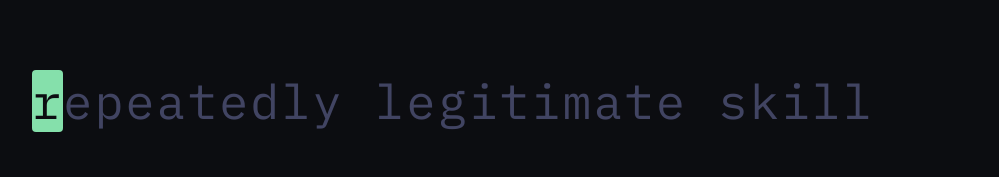
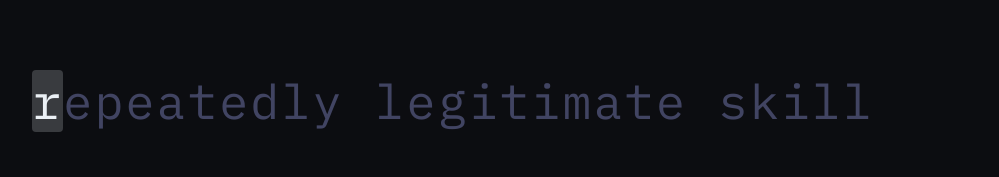
Before and after one commit to axelvc/typing_test, a React (Vite) app: page / in a window 1280 px wide. Shown: the part 149-326 px from the top of the page, without its empty margins (140-1139 px from the left). Built offline with nearby package versions, Linux system fonts and the light colour scheme.

Commit message:
:sparkles:  add smooth caret

```diff
--- a/src/components/Challenge/Challenge.style.tsx
+++ b/src/components/Challenge/Challenge.style.tsx
@@ -39,6 +39,21 @@ export const Instructions = styled.p<TextBoxProps>`
   filter: ${p => p.textFocused && 'opacity(0)'};
 `
 
+export const Caret = styled.div`
+  position: absolute;
+  top: 0;
+  left: 0;
+  background: var(--color-fg);
+  border-radius: var(--rounded);
+  font-size: 3rem;
+  transition: 100ms ease-out;
+  opacity: 0.2;
+
+  &::before {
+    content: '\\00a0';
+  }
+`
+
 export const Text = styled.p<TextBoxProps>`
   --lines-to-shown: 3;
   --font-size: 3rem;
@@ -61,7 +76,7 @@ export const Text = styled.p<TextBoxProps>`
 export type CharType = 'current' | 'correct' | 'incorrect' | 'fixed' | 'missed' | 'extra' | null | undefined
 
 const charColors: Record<Exclude<CharType, 'missed' | null | undefined>, string> = {
-  current: 'var(--color-bg)',
+  current: 'var(--color-fg)',
   correct: 'var(--color-main)',
   incorrect: 'var(--color-error)',
   fixed: 'var(--color-fixed)',
@@ -70,6 +85,7 @@ const charColors: Record<Exclude<CharType, 'missed' | null | undefined>, string>
 
 export const Char = styled.span<{ type?: CharType }>`
   color: ${p => p.type && p.type !== 'missed' && charColors[p.type]};
+  transition: ${p => p.type === 'current' && '50ms color 50ms ease-out'};
   white-space: pre-wrap;
 
   ${p =>
@@ -80,13 +96,6 @@ export const Char = styled.span<{ type?: CharType }>`
 
       --selection-decoration: var(--color-error);
     `};
-
-  ${p =>
-    p.type === 'current' &&
-    css`
-      background: var(--color-main);
-      border-radius: var(--rounded);
-    `}
 
   ${p =>
     p.type === 'extra' &&
--- a/src/components/Challenge/Challenge.tsx
+++ b/src/components/Challenge/Challenge.tsx
@@ -15,6 +15,8 @@ function getHumanTime(time: number): string {
 
   return `${pad(mins)}:${pad(secs)}`
 }
+
+let caretTop: number = 0
 
 export default function Challenge() {
   /* -------------------------------- caps lock ------------------------------- */
@@ -148,10 +150,30 @@ export default function Challenge() {
       )
     }
 
-    chars.push({ char: ' ', type: wi === inputIdx && currentInput.length >= word.length ? 'current' : null })
+    chars.push({ char: ' ', type: null })
 
     return chars
   }
+
+  /* ---------------------------------- caret --------------------------------- */
+  const caretBox = useRef<HTMLDivElement>(null)
+
+  useEffect(() => {
+    const caret = caretBox.current!
+    const char = wordBoxes.current[inputIdx].children[currentInput.length] as HTMLSpanElement
+    const left = char.offsetLeft
+    const top = char.offsetTop
+    const scrollTop = top - textBox.current!.scrollTop
+    const center = textBox.current!.offsetHeight / 2
+
+    if (inputIdx === 0) {
+      caretTop = top
+    } else if (scrollTop <= center) {
+      caretTop = scrollTop
+    }
+
+    caret.style.transform = `translate(${left}px, ${caretTop}px)`
+  }, [currentInput, inputIdx])
 
   /* ---------------------------------- timer --------------------------------- */
   const timer = useTimer()
@@ -208,6 +230,8 @@ export default function Challenge() {
           Click here or type any key to focus the text
         </S.Instructions>
 
+        <S.Caret ref={caretBox} />
+
         <S.Text textFocused={textFocused} data-testid="challengeText" ref={textBox}>
           {text.words.map((_, wi) => (
             <span
```
